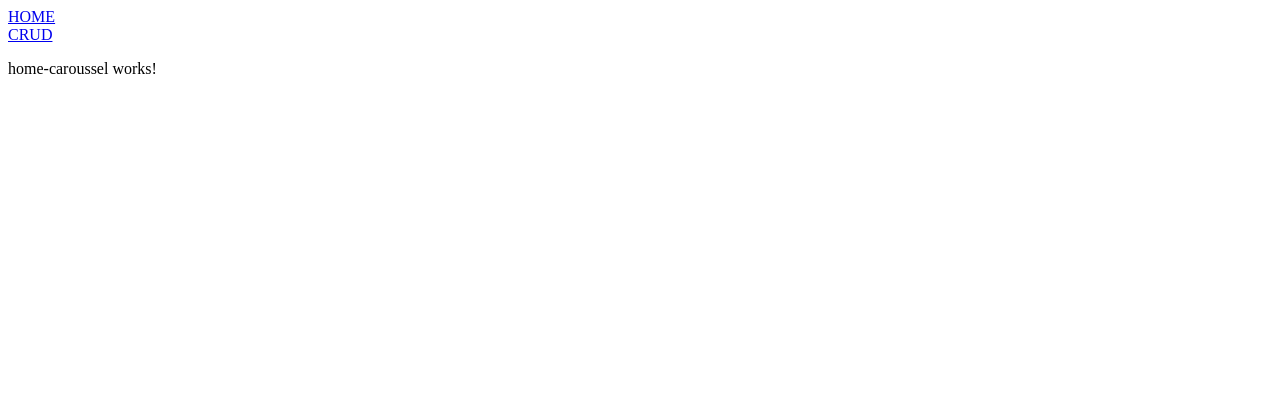
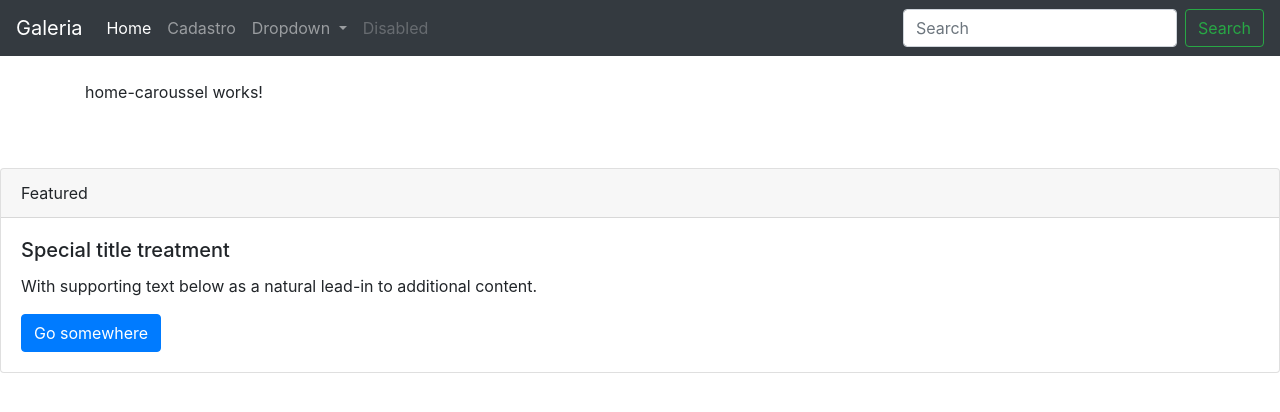
Before and after one commit to iamelisandromello/web-app, an Angular app: page / in a window 1280 px wide. Shown: the top 412 px of the page. Built offline with nearby package versions, Linux system fonts and the light colour scheme.

Commit message:
Instalar Bootstrap, Jquery, Poppere e Implantar Estrtura de  Layout Inicial/Básica

```diff
--- a/angular.json
+++ b/angular.json
@@ -24,9 +24,14 @@
               "src/assets"
             ],
             "styles": [
-              "src/styles.css"
+              "src/styles.css",
+              "./node_modules/bootstrap/dist/css/bootstrap.min.css"
             ],
-            "scripts": []
+            "scripts": [
+              "./node_modules/jquery/dist/jquery.min.js",
+              "./node_modules/popper.js/dist/umd/popper.min.js",
+              "./node_modules/bootstrap/dist/js/bootstrap.min.js"
+            ]
           },
           "configurations": {
             "production": {
--- a/package.json
+++ b/package.json
@@ -19,6 +19,9 @@
     "@angular/platform-browser": "~8.2.4",
     "@angular/platform-browser-dynamic": "~8.2.4",
     "@angular/router": "~8.2.4",
+    "bootstrap": "^4.3.1",
+    "jquery": "^3.4.1",
+    "popper.js": "^1.15.0",
     "rxjs": "~6.4.0",
     "tslib": "^1.10.0",
     "zone.js": "~0.9.1"
--- a/src/app/app.component.html
+++ b/src/app/app.component.html
@@ -1,4 +1,70 @@
 <!-- Template HTML Bootstrap-->
-<a [routerLink]  = "['/home/home-caroussel']" routerLinkActive = "router-link-active">HOME</a><br>
-<a [routerLink]  = "['/galeria/manter-galeria']" routerLinkActive = "router-link-active">CRUD</a>
-<router-outlet></router-outlet>
+
+<!--
+  Incluir Template HTML
+-->
+<header>
+  <nav class="navbar navbar-expand-lg navbar-dark bg-dark">
+      <a class="navbar-brand" [routerLink]  = "['/home/home-caroussel']">Galeria</a>
+      <button class="navbar-toggler" type="button" data-toggle="collapse" data-target="#navbarSupportedContent" aria-controls="navbarSupportedContent"
+          aria-expanded="false" aria-label="Toggle navigation">
+          <span class="navbar-toggler-icon"></span>
+      </button>
+
+      <div class="collapse navbar-collapse" id="navbarSupportedContent">
+          <ul class="navbar-nav mr-auto">
+              <li class="nav-item active">
+                  <a class="nav-link" [routerLink]  = "['/home/home-caroussel']">Home
+                      <span class="sr-only">(current)</span>
+                  </a>
+              </li>
+              <li class="nav-item">
+                  <a class="nav-link"  [routerLink]  = "['/galeria/manter-galeria']">Cadastro</a>
+              </li>
+              <li class="nav-item dropdown">
+                  <a class="nav-link dropdown-toggle" href="#" id="navbarDropdown" role="button" data-toggle="dropdown" aria-haspopup="true"
+                      aria-expanded="false">
+                      Dropdown
+                  </a>
+                  <div class="dropdown-menu" aria-labelledby="navbarDropdown">
+                      <a class="dropdown-item" href="#">Action</a>
+                      <a class="dropdown-item" href="#">Another action</a>
+                      <div class="dropdown-divider"></div>
+                      <a class="dropdown-item" href="#">Something else here</a>
+                  </div>
+              </li>
+              <li class="nav-item">
+                  <a class="nav-link disabled" href="#">Disabled</a>
+              </li>
+          </ul>
+          <form class="form-inline my-2 my-lg-0" id='menu' name="menu">
+              <input class="form-control mr-sm-2" type="search" placeholder="Search" aria-label="Search">
+              <button class="btn btn-outline-success my-2 my-sm-0" type="submit">Search</button>
+          </form>
+      </div>
+  </nav>
+</header>
+
+<br>
+
+<div class="container">
+  <!--
+    Incluir conteúdo Dinâmico
+  -->
+  <router-outlet></router-outlet>
+</div>
+
+<br/>
+<br/>
+<footer>
+  <div class="card">
+      <div class="card-header">
+          Featured
+      </div>
+      <div class="card-body">
+          <h5 class="card-title">Special title treatment</h5>
+          <p class="card-text">With supporting text below as a natural lead-in to additional content.</p>
+          <a href="#" class="btn btn-primary">Go somewhere</a>
+      </div>
+  </div>
+</footer>
```
Also changed, not shown: 1 other file (tests, documents, lock files or other folders).
